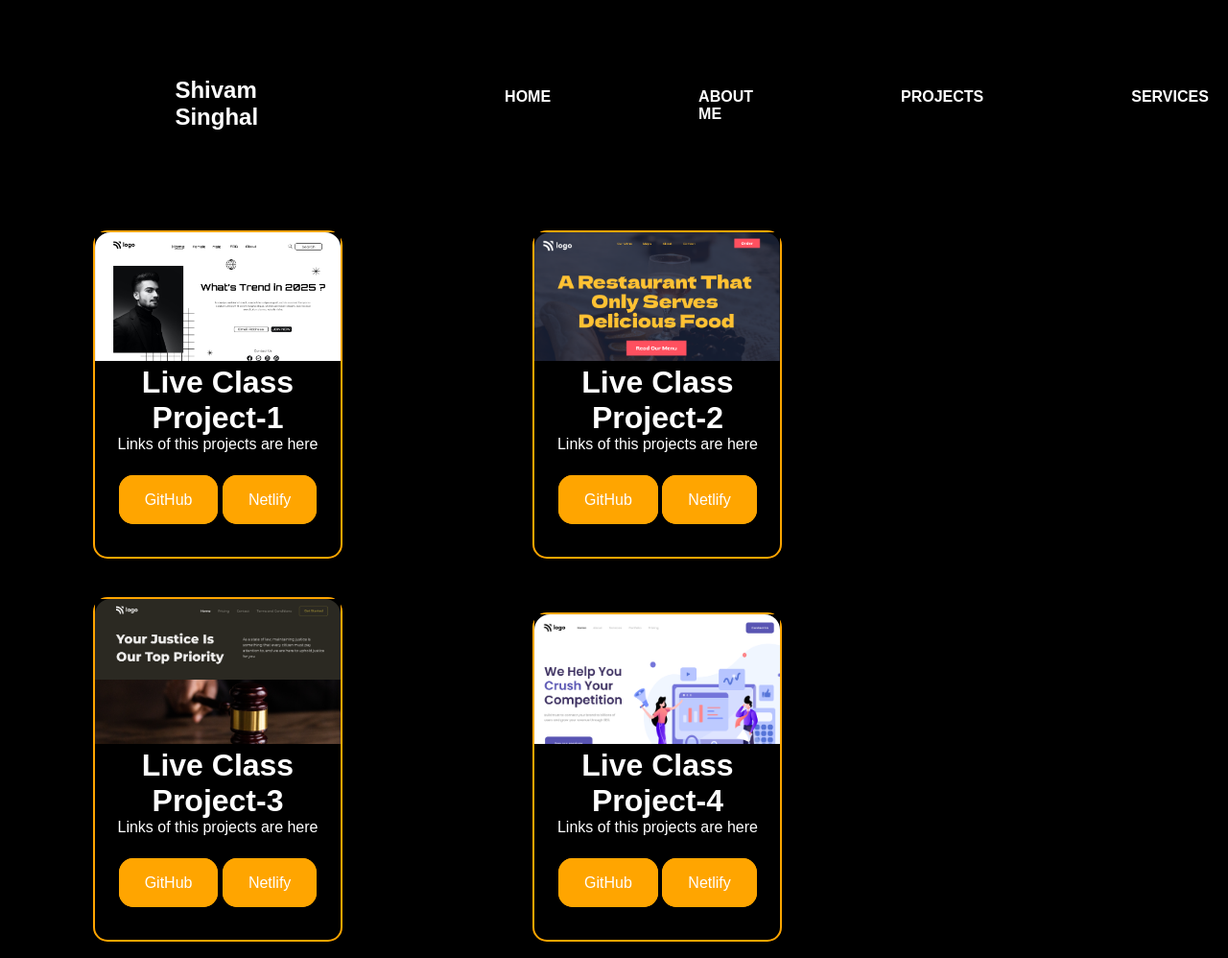
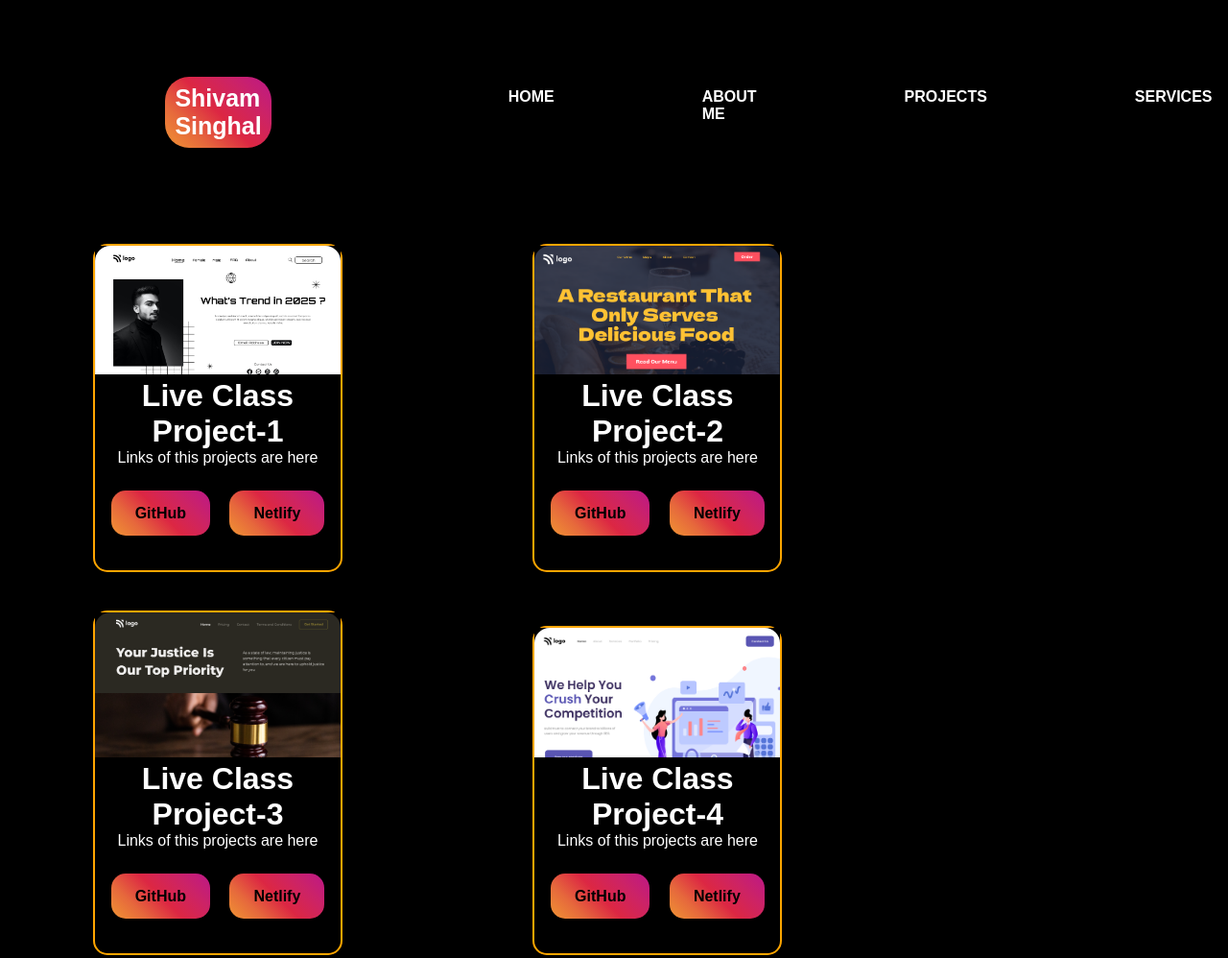
Before and after one commit to shivam-droid/My-Portfolio, a plain HTML site: page projects.html in a window 1280 px wide. Shown: the top 998 px of the page at 96% size. Drawn offline with Linux system fonts and the light colour scheme.

Commit message:
Pushing buttons

```diff
--- a/project.css
+++ b/project.css
@@ -50,19 +50,24 @@
 }
 
 .card-desc a{
-    border: solid 2px orange;
+
     text-decoration: none;
-    color:white;
+    margin: 0px 8px;
+    color:black;
+    font-weight: bold;
     padding: 15px 25px;
-    background-color: orange;
     border-radius: 15px;
-
+    background: #f09433;
+background: -moz-linear-gradient(45deg, #f09433 0%, #e6683c 25%, #dc2743 50%, #cc2366 75%, #bc1888 100%);
+background: -webkit-linear-gradient(45deg, #f09433 0%,#e6683c 25%,#dc2743 50%,#cc2366 75%,#bc1888 100%);
+background: linear-gradient(45deg, #f09433 0%,#e6683c 25%,#dc2743 50%,#cc2366 75%,#bc1888 100%);
+filter: progid:DXImageTransform.Microsoft.gradient( startColorstr='#f09433', endColorstr='#bc1888',GradientType=1 );
 }
 
 .card-desc a:hover{
-    color: black;
+    color: white;
     font-weight: solid;
-    box-shadow: 3px 3px 3px orange;
+
     background-color: white;
 }
 
@@ -75,8 +80,17 @@
 }
 
 .navbar h1{
-    margin: 60px 80px;
+    margin: 60px 70px;
     position: relative;
+    background: #f09433;
+    background: -moz-linear-gradient(45deg, #f09433 0%, #e6683c 25%, #dc2743 50%, #cc2366 75%, #bc1888 100%);
+    background: -webkit-linear-gradient(45deg, #f09433 0%,#e6683c 25%,#dc2743 50%,#cc2366 75%,#bc1888 100%);
+    background: linear-gradient(45deg, #f09433 0%,#e6683c 25%,#dc2743 50%,#cc2366 75%,#bc1888 100%);
+    filter: progid:DXImageTransform.Microsoft.gradient( startColorstr='#f09433', endColorstr='#bc1888',GradientType=1 );
+    border-radius: 25px;
+    padding: 8px 10px;
+    font-size: 25px;
+    font-weight: 150px;
 
 
 }
@@ -107,6 +121,10 @@
 }
 
 .navbar ul li a:hover{
-    border-color: orange;
+    background: #f09433;
+background: -moz-linear-gradient(45deg, #f09433 0%, #e6683c 25%, #dc2743 50%, #cc2366 75%, #bc1888 100%);
+background: -webkit-linear-gradient(45deg, #f09433 0%,#e6683c 25%,#dc2743 50%,#cc2366 75%,#bc1888 100%);
+background: linear-gradient(45deg, #f09433 0%,#e6683c 25%,#dc2743 50%,#cc2366 75%,#bc1888 100%);
+filter: progid:DXImageTransform.Microsoft.gradient( startColorstr='#f09433', endColorstr='#bc1888',GradientType=1 );
 
 }
--- a/style.css
+++ b/style.css
@@ -20,9 +20,17 @@
 }
 
 .navbar h1{
-    margin: 60px 80px;
+    margin: 60px 70px;
     position: relative;
-    color: white;
+    background: #f09433;
+    background: -moz-linear-gradient(45deg, #f09433 0%, #e6683c 25%, #dc2743 50%, #cc2366 75%, #bc1888 100%);
+    background: -webkit-linear-gradient(45deg, #f09433 0%,#e6683c 25%,#dc2743 50%,#cc2366 75%,#bc1888 100%);
+    background: linear-gradient(45deg, #f09433 0%,#e6683c 25%,#dc2743 50%,#cc2366 75%,#bc1888 100%);
+    filter: progid:DXImageTransform.Microsoft.gradient( startColorstr='#f09433', endColorstr='#bc1888',GradientType=1 );
+    border-radius: 25px;
+    padding: 8px 10px;
+    font-size: 25px;
+    font-weight: 150px;
 
 
 
@@ -61,7 +69,12 @@
 .navbar ul li a:hover{
 
 
-    border-color: orange;
+
+    background: #f09433;
+background: -moz-linear-gradient(45deg, #f09433 0%, #e6683c 25%, #dc2743 50%, #cc2366 75%, #bc1888 100%);
+background: -webkit-linear-gradient(45deg, #f09433 0%,#e6683c 25%,#dc2743 50%,#cc2366 75%,#bc1888 100%);
+background: linear-gradient(45deg, #f09433 0%,#e6683c 25%,#dc2743 50%,#cc2366 75%,#bc1888 100%);
+filter: progid:DXImageTransform.Microsoft.gradient( startColorstr='#f09433', endColorstr='#bc1888',GradientType=1 );
 
 
 }
@@ -86,13 +99,15 @@
     width: 100%;
     height: 100%;
     border-radius: 200px;
-    border: solid 2px white;
+    border: solid 2px #cc2366;
     position: relative;
     right: 100px;
     box-shadow:
-       inset 0 -3em 3em white,
-             0 0  0 2px rgb(255,255,255),
-             0.3em 0.3em 1em white
+       inset 0 -3em 3em #cc2366,
+             0 0  0 2px #cc2366,
+             0.3em 0.3em 1em orange;
+
+
 
 
 
```
Also changed, not shown: images/3rd.jpg (added), images/5.jpeg (added), images/hero-4.png (added), 1 other file.
